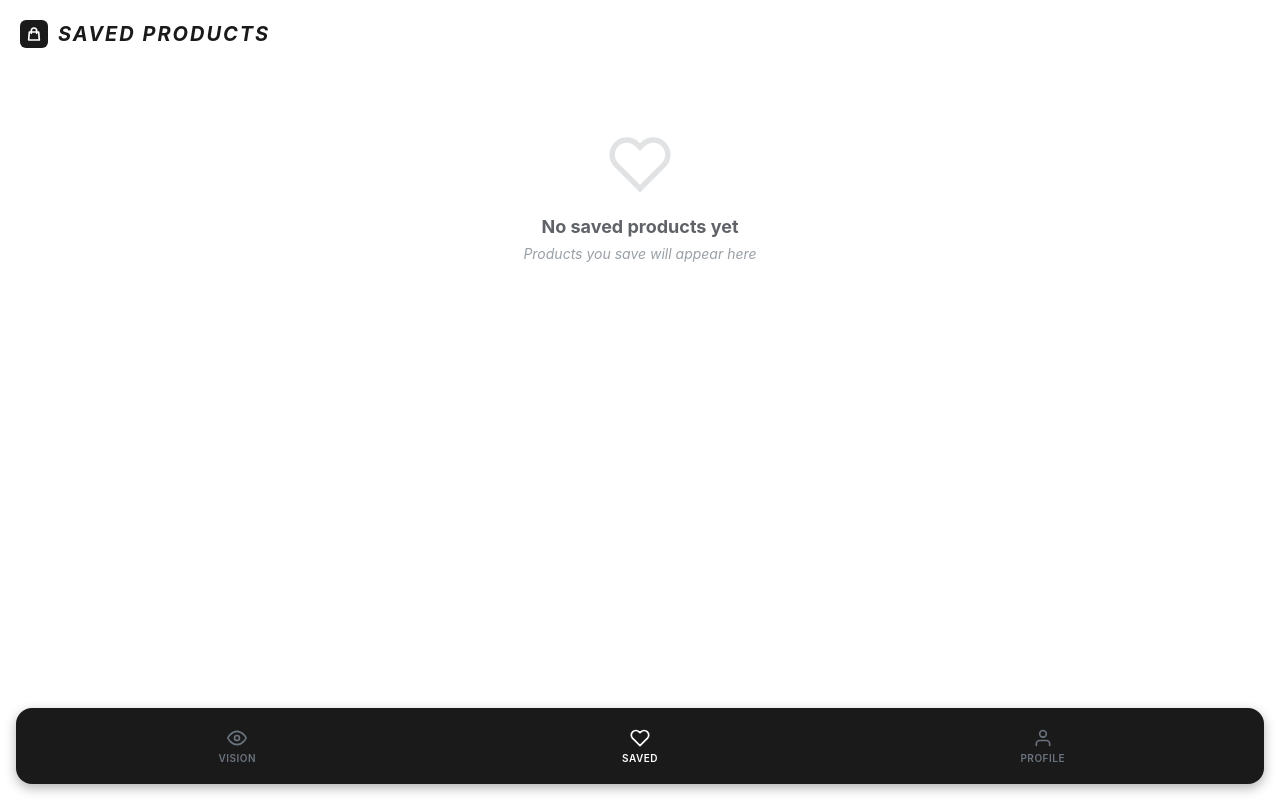
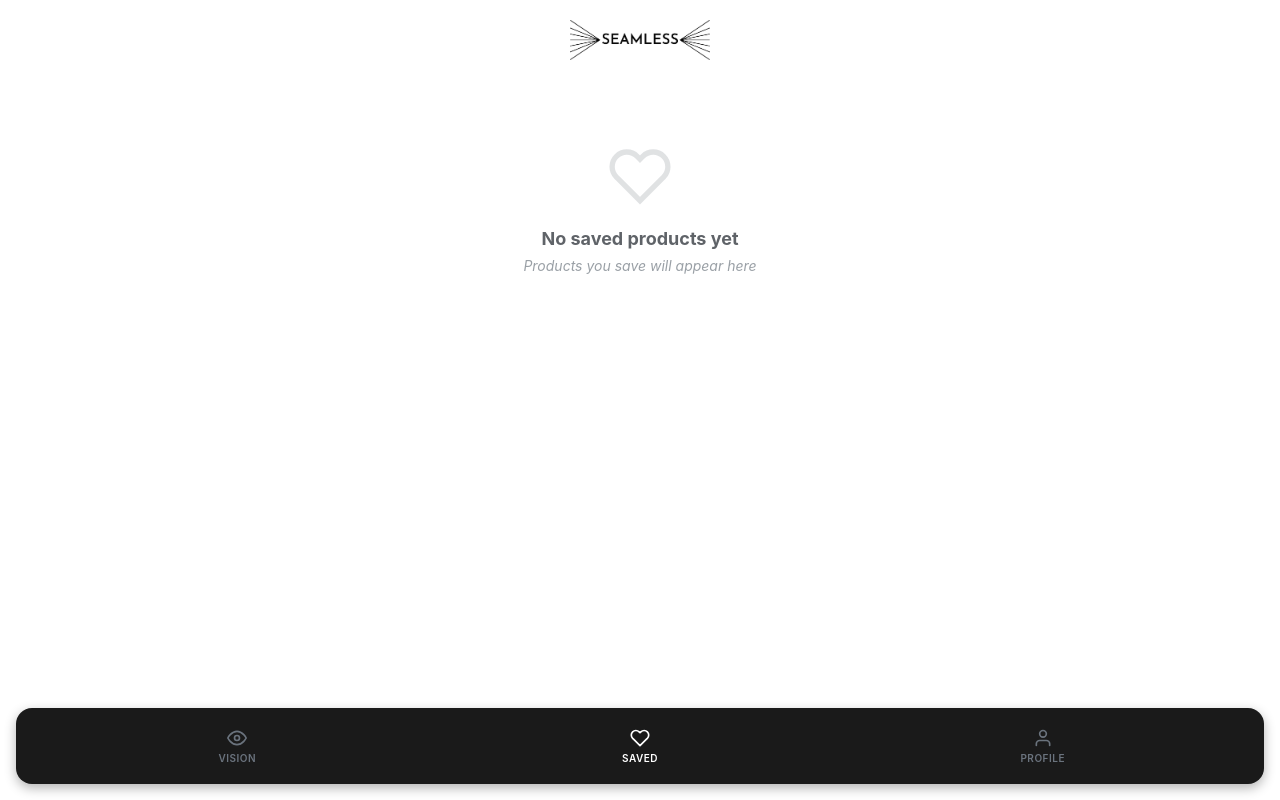
Before and after one commit to soheilchavo/SeamlessExtension, a website built with Vite: page extension/saved.html in a window 1280 px wide. Built offline with nearby package versions, Linux system fonts and the light colour scheme.

Commit message:
Logo Added

```diff
--- a/extension/saved.html
+++ b/extension/saved.html
@@ -10,15 +10,7 @@
     <!-- Saved Page -->
     <div class="page" id="saved-page">
         <div class="header">
-            <div class="logo-badge">
-                <svg xmlns="http://www.w3.org/2000/svg" viewBox="0 0 24 24" fill="none" stroke="currentColor"
-                    stroke-width="2.5" stroke-linecap="round" stroke-linejoin="round">
-                    <path d="M16 11V7a4 4 0 00-8 0v4M5 9h14l1 12H4L5 9z" />
-                </svg>
-            </div>
-            <i>
-                <h1>SAVED PRODUCTS</h1>
-            </i>
+            <img src="icons/Logo.png" alt="Seamless" class="logo-image" />
         </div>
         <div id="saved-products"></div>
     </div>
--- a/extension/sidepanel.css
+++ b/extension/sidepanel.css
@@ -19,36 +19,13 @@ body {
 .header {
   display: flex;
   align-items: center;
-  gap: 10px;
+  justify-content: center;
   margin-bottom: 20px;
 }
 
-.logo-badge {
-  background: #1a1a1a;
-  color: white;
-  width: 28px;
-  height: 28px;
-  display: flex;
-  align-items: center;
-  justify-content: center;
-  border-radius: 6px;
-  flex-shrink: 0;
-}
-
-.logo-badge svg {
-  width: 16px;
-  height: 16px;
-  stroke: white;
-}
-
-h1 {
-  font-size: 20px;
-  color: #1a1a1a;
-  font-weight: 700;
-  letter-spacing: 2px;
-  margin: 0;
-  line-height: 1;
-  font-style: italic;
+.logo-image {
+  height: 40px;
+  width: auto;
 }
 
 /* Camera controls at the top */
```
Also changed, not shown: extension/profile.html (+1 -9 lines), extension/sidepanel.html (+1 -9 lines), extension/icons/Logo.png (added).
